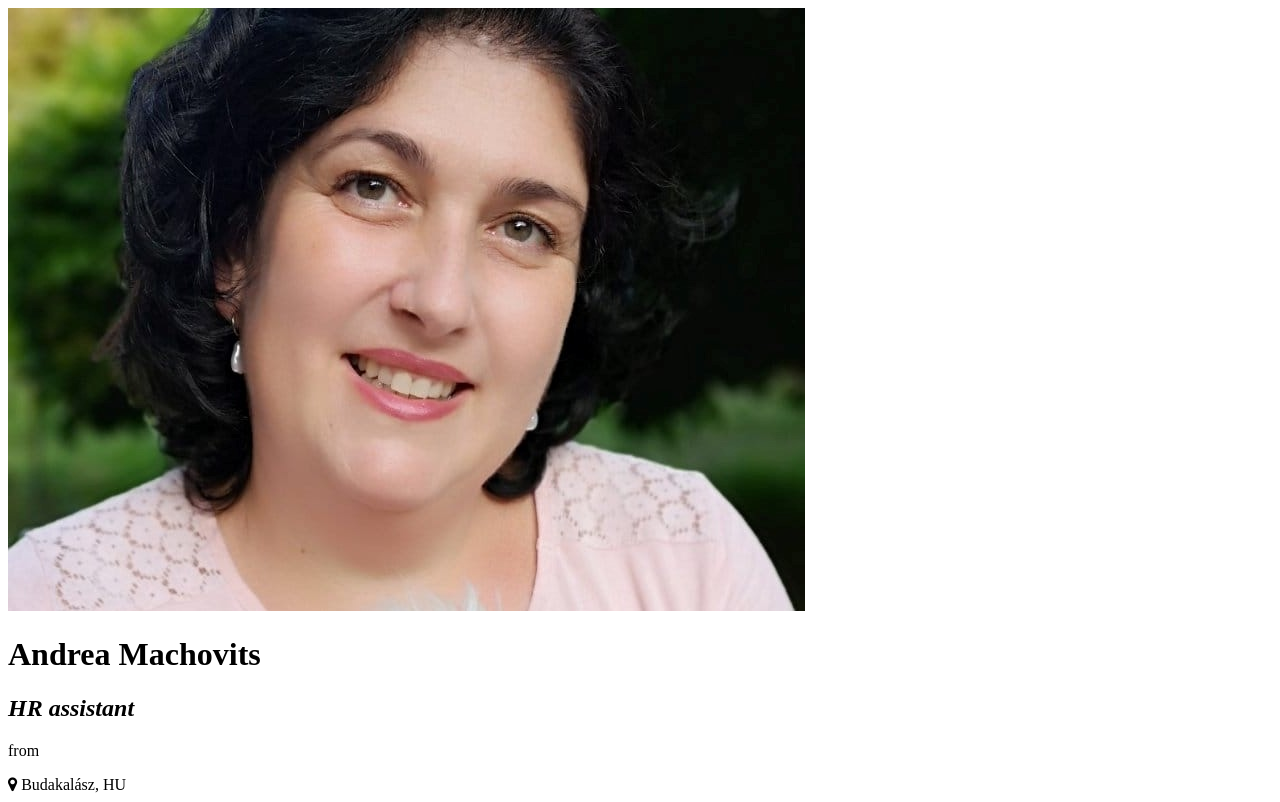
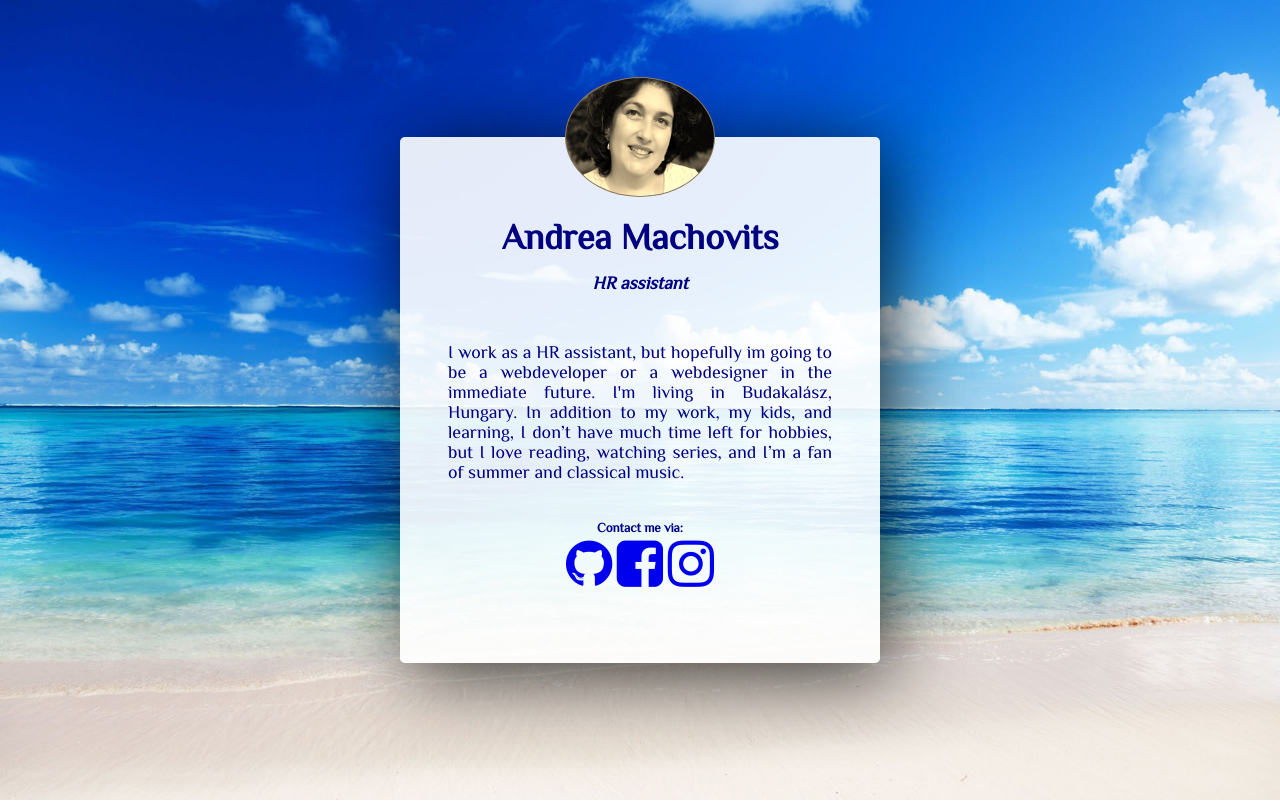
Before and after one commit to AndreaOrsolyaMachovits/my-profilcard, a plain HTML site: page index.html in a window 1280 px wide. Shown: the top 802 px of the page. Drawn offline with Linux system fonts and the light colour scheme.

Commit message:
add profile card point 2

```diff
--- a/index.html
+++ b/index.html
@@ -6,6 +6,9 @@
   <link rel="stylesheet" type="text/css" href="main.css">
   <title>Andrea Machovits</title>
   <link href="https://maxcdn.bootstrapcdn.com/font-awesome/4.7.0/css/font-awesome.min.css" rel="stylesheet">
+  <link rel="preconnect" href="https://fonts.googleapis.com">
+  <link rel="preconnect" href="https://fonts.gstatic.com" crossorigin>
+  <link href="https://fonts.googleapis.com/css2?family=Philosopher&display=swap" rel="stylesheet">
 </head>
 <body>
   <div class="profile-card">
@@ -16,16 +19,14 @@
       <div class="name-headline">
         <h1>Andrea Machovits</h1>
         <h2 class="job"><em>HR assistant</em></h2>
-        <p class="location">from</p>
-        <p class="location"><i class="fa fa-map-marker"></i> Budakalász, HU</p>
       </div>
     </div>
     <div class="content">
-      <p class="about"></p>
+      <p class="about"> <p>I work as a HR assistant, but hopefully im going to be a webdeveloper or a webdesigner in the immediate future. I'm living in Budakalász, Hungary. In addition to my work, my kids, and learning, I don’t have much time left for hobbies, but I love reading, watching series, and I’m a fan of summer and classical music.</p>
     <section class="links">
       <h2 class="contact">Contact me via:</h2>
       <ul>
-        <li><a href="https://github.com/AndreaOrsolyaMachovits" title="Twitter" class="social-icon"><i class="fa fa-3x fa-github" aria-hidden="true"></i></a></li>
+        <li><a href="https://github.com/AndreaOrsolyaMachovits" title="GitHub" class="social-icon"><i class="fa fa-3x fa-github" aria-hidden="true"></i></a></li>
         <li><a href="//https://facebook.com/maca.machovits" title="Facebook" class="social-icon"><i class="fa fa-3x fa-facebook-square" aria-hidden="true"></i></a></li>
         <li><a href="https://instagram.com/macamachovits" title="Instagram" class="social-icon"><i class="fa fa-3x fa-instagram" aria-hidden="true"></i></a></li>
       </ul>
--- a/main.css
+++ b/main.css
@@ -0,0 +1,107 @@
+* {
+  margin: 0;
+  padding: 0;
+  box-sizing: border-box;
+  font-size: 100%;
+  font-size:large;
+  font-family: 'Philosopher', sans-serif;
+}
+
+.profile-card {
+  width: 480px;
+  max-width: calc(100vw - 10px);
+}
+
+.profile-card {
+  width: 480px;
+  max-width: calc(100vw - 10px);
+}
+
+body {
+  display: flex;
+  justify-content: center;
+  align-items: center;
+  height: 100vh;
+}
+
+.head, .links {
+  text-align: center;
+}
+
+.head, .content {
+  width: 90%;
+  margin: 0 auto;
+}
+
+img {
+  width: 150px;
+  height: 120px;
+  border-radius: 50%;
+}
+
+.profile-image {
+  margin-top: -60px;
+}
+
+ul {
+  list-style-type: none;
+}
+
+li {
+  display: inline;
+}
+
+.head, .about {
+  margin-bottom: 2%;
+}
+
+.content {
+  padding: 15% 5%;
+  text-align: justify;
+  border: 2em;
+  margin-top: -40px;
+}
+
+body {
+  background: url('assets/ocean2.jpg') no-repeat center center fixed;
+  background-size: cover;
+}
+
+.profile-card {
+  background-color: hsla(0, 0%, 100%, 0.9);
+  border-radius: 5px;
+  box-shadow: hsla(0, 0%, 0%, .8) 10px 10px 80px;
+  color: navy;
+}
+
+img {
+  padding: 1px;
+  background-color: #666;
+  transition: all 0.5s ease-in-out;
+  filter:sepia(100%);
+}
+
+img:hover {
+  transform: scale(1.8);
+  filter: none;
+}
+
+h1 {
+  font-size: x-large;
+  font-size: 2em;
+  line-height: 2em;
+}
+
+.about {
+  line-height: 1.5em;
+}
+
+.contact {
+  font-size: small;
+  line-height: 1.5em;
+  padding-top: 2rem;
+}
+
+.fa:hover {
+  color: aqua;
+}
```
Also changed, not shown: assets/ocean2.jpg (added).
